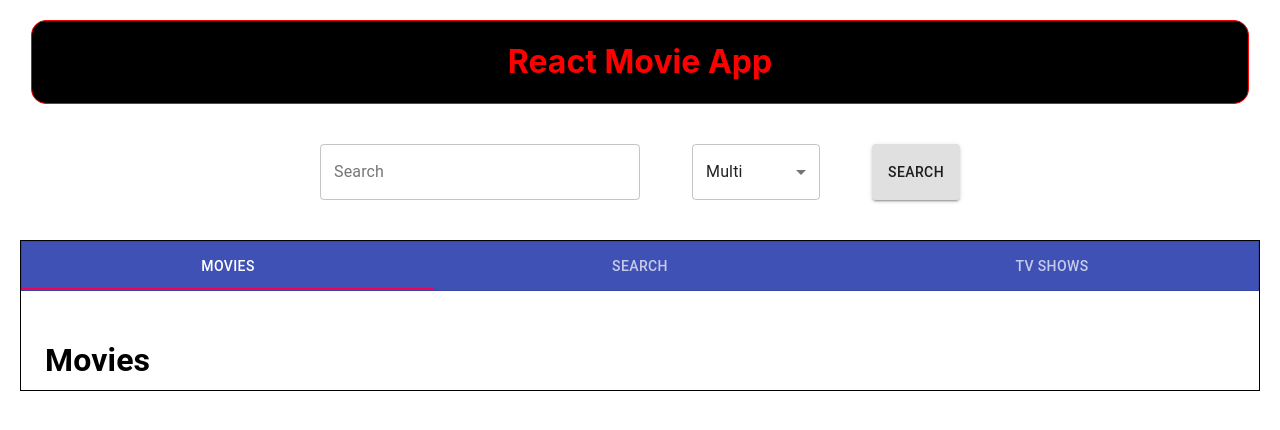
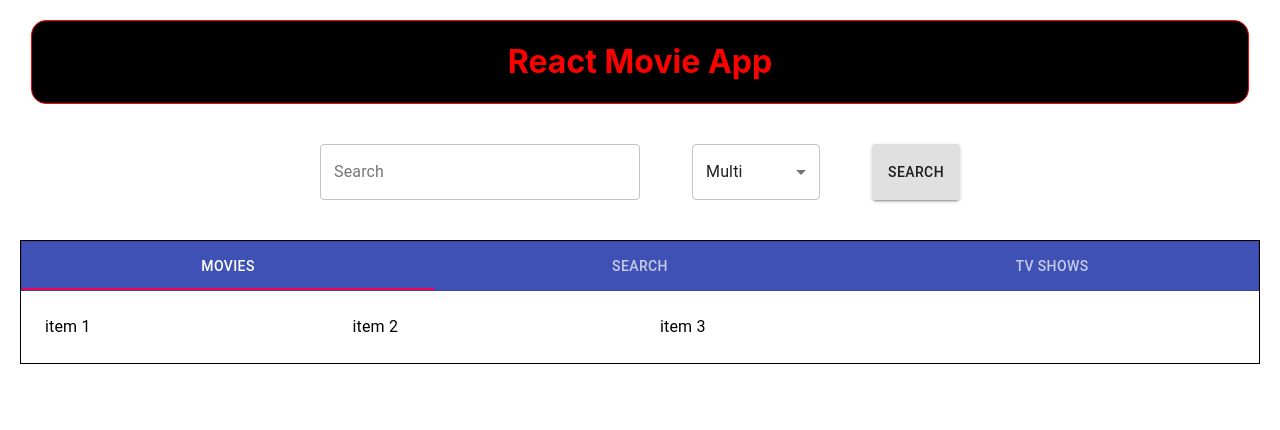
Before and after one commit to hoomanhajrian/Moive-app, a React (Create React App) app: page / in a window 1280 px wide. Shown: the top 430 px of the page. Built offline with nearby package versions, Linux system fonts and the light colour scheme; no server answers.

Commit message:
last changes

```diff
--- a/src/components/MovieCard.js
+++ b/src/components/MovieCard.js
@@ -24,19 +24,10 @@ const getStyles = makeStyles(theme => ({
 
 const MovieCard = props => {
     const classes = getStyles();
-    const { id, imageUrl, label, source, uri } = props
-
-    // const { key, title, poster_path } = props
+    const { id, key, title, poster_path } = props
     return (
-        <Card className={classes.card}>
-            <Card key={id}>
-                <CardHeader title={label} subheader={source} />
-                <CardMedia className={classes.media} image={imageUrl} label={label} />
-                <CardActions>
-                    <Button size='small' color='primary'>
-                    </Button>
-                </CardActions>
-            </Card>
+        <Card key={id} className={classes.card}>
+            <CardHeader title={title} />
         </Card>
     )
 }
--- a/src/components/MovieContainer.js
+++ b/src/components/MovieContainer.js
@@ -2,31 +2,33 @@ import React from 'react';
 import Grid from '@material-ui/core/Grid';
 import { makeStyles } from '@material-ui/core/styles';
 import MovieCard from './MovieCard';
-
-
-const Movie = props => {
-    const classes = getStyles();
-    return (
-        <Grid container spacing={5} className={classes.root}>
-            {console.log("the OBJ", props.movies.results)}
-            {/* {props.movies.results.map(movieObject => {
-                const { id } = movieObject;
-                return (
-                    <Grid item xs={3}>
-                        <MovieCard />
-                    </Grid>
-                )
-            })} */}
-
-
-        </Grid>
-    )
-}
-
-export default Movie;
 
 const getStyles = makeStyles(theme => ({
     root: {
         margin: 'Sem 0'
     }
 }))
+
+
+const array = [1, 2, 3]
+
+const MovieContainer = props => {
+
+    const classes = getStyles();
+    return (
+        <Grid container spacing={5} className={classes.root}>
+            {console.log("the OBJ", props.movies)}
+
+            {array.map(x => {
+                return (
+                    <Grid item xs={3}>
+                        item {x}
+                    </Grid>
+                )
+            })}
+
+        </Grid>
+    )
+}
+
+export default MovieContainer;
--- a/src/components/tabs/Movies.js
+++ b/src/components/tabs/Movies.js
@@ -1,9 +1,9 @@
 import React, { Component } from "react";
 
 import Loading from '../Loading';
-import Movie from '../MovieContainer';
+import MovieContainer from '../MovieContainer';
 import { getMovies } from '../../Services/Services';
-
+import Box from '@material-ui/core/Box';
 
 
 export default class Movies extends Component {
@@ -28,12 +28,9 @@ export default class Movies extends Component {
     render() {
         const { isLoading, movies } = this.state
         return (
-            <div>
-                <header><h1>Movies</h1></header>
-                <div>
-                    {isLoading ? <Loading /> : <Movie movies={movies} />}
-                </div>
-            </div>
+            <Box>
+                {isLoading ? <Loading /> : this.fetchMovies(), <MovieContainer movies={movies} />}
+            </Box>
         )
     }
 
```
